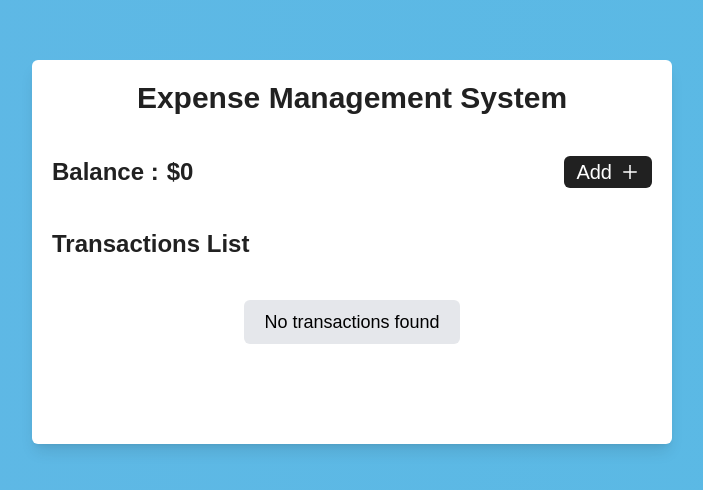
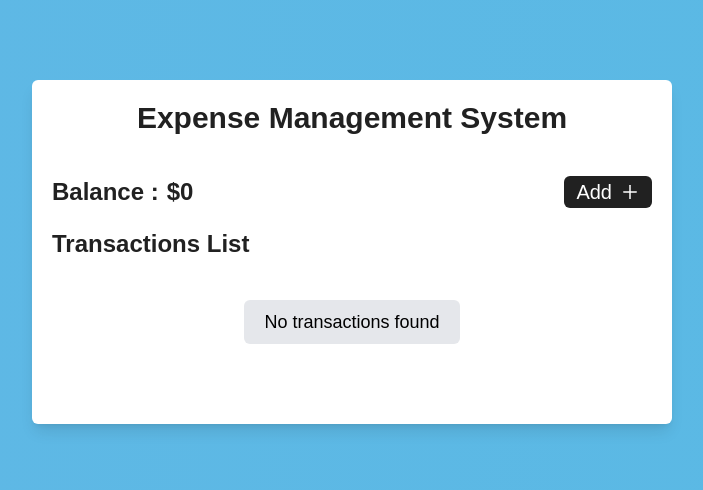
Before and after one commit to SudhanshuShrivastava04/Expense-Management-System, a React (Vite) app: page / in a window 1280 px wide. Shown: the part 148-638 px from the top of the page, without its empty margins (288-991 px from the left). Built offline with nearby package versions, Linux system fonts and the light colour scheme.

Commit message:
height overflow fixed

```diff
--- a/src/App.jsx
+++ b/src/App.jsx
@@ -3,8 +3,8 @@ import "./App.css";
 
 function App() {
   return (
-    <div className="grid place-items-center gradient-bg h-[100vh]">
-      <div className="flex flex-col items-center bg-white rounded-md shadow-lg md:w-1/2 w-full  mx-auto md:mx-0 p-5">
+    <div className="grid place-items-center gradient-bg h-[100vh] overflow-y-hidden">
+      <div className="flex flex-col items-center bg-white rounded-md shadow-lg md:w-1/2 w-full  mx-auto md:mx-0 p-5 max-h-[100vh]">
         <h1 className="text-center font-montserrat text-primaryHeading font-bold md:text-3xl text-xl">Expense Management System</h1>
         <ExpenseTracker />
       </div>
--- a/src/components/Transaction.jsx
+++ b/src/components/Transaction.jsx
@@ -2,14 +2,14 @@
 // eslint-disable-next-line react/prop-types
 function Transaction({ transactions }) {
   return (
-    <div className="w-full flex flex-col items-center  font-montserrat my-10">
+    <div className="w-full flex flex-col items-center  font-montserrat my-5">
       <h1 className="md:text-2xl text-primaryHeading font-semibold text-left w-full">
         Transactions List
       </h1>
       {transactions.length === 0 && (
         <div className="text-lg bg-gray-200 px-5 py-2 rounded-md mt-10">No transactions found</div>
       )}
-      <div className="w-full overflow-y-auto max-h-[8rem]">
+      <div className="w-full overflow-y-auto max-h-[6rem]">
         <ul className="w-full flex flex-col gap-4">
           {transactions.map((transaction, index) => (
             <li
```
